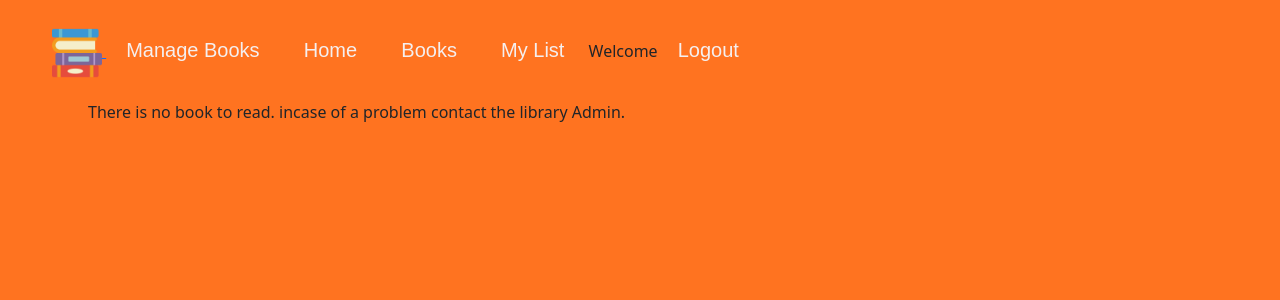
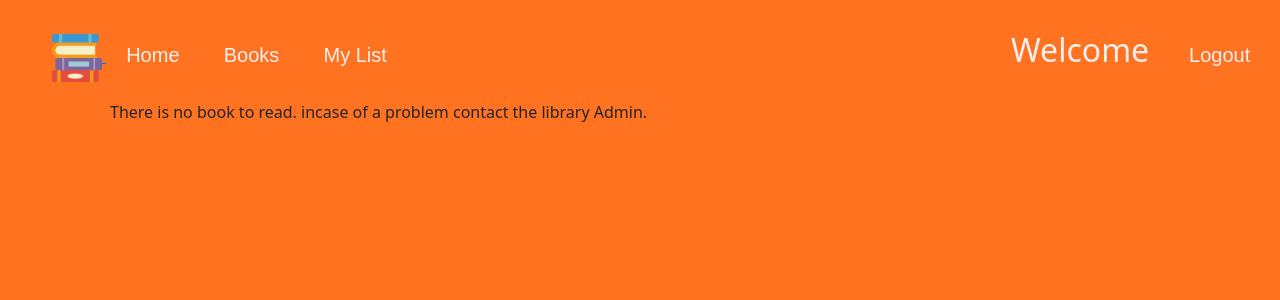
Before and after one commit to Biniam-Mehari/php-1-final-assignment-Library, a PHP site: page /BookView in a window 1280 px wide. Shown: the top 300 px of the page. Run offline with PHP 8.4, Linux system fonts and the light colour scheme; the visitor is signed in with stand-in values (Sample User, id 1); data that the repository does not hold is empty.

Commit message:
update 8

```diff
--- a/app/public/controller/BookController.php
+++ b/app/public/controller/BookController.php
@@ -31,16 +31,15 @@ class BookController
         }
         elseif(isset($_POST["removebook"])){
             $id = $_POST["bookid"];
-            var_dump($id);
-           // $this->bookService->removeBook($id);
+           $this->bookService->removeBook($id);
         }
         elseif(isset($_POST["updatebook"])){
-            $id = $_POST["bookid"];
+            $bookId = $_POST["bookid"];
             $title = $_POST["title"];
             $description = $_POST["description"];
             $author = $_POST["author"];
             $numberOfCopies = $_POST["numberOfCopies"];
-           // $this->bookService->setBook($title,$description,$author,$numberOfCopies);
+            $this->bookService->updateBook($title,$description,$author,$numberOfCopies,$bookId);
         }
 
 
--- a/app/public/css/style1.css
+++ b/app/public/css/style1.css
@@ -60,3 +60,14 @@ ul li a:hover{
 .card{
     margin-bottom: 10px;
 }
+
+
+.row{
+    margin-left: 10px;
+}
+.username{
+    margin-left: 600px;
+    margin-right: 20px;
+    color: #f5efef;
+    font-size:xx-large;
+}
--- a/app/public/css/styleLogin.css
+++ b/app/public/css/styleLogin.css
@@ -71,7 +71,7 @@ span{
   text-align: center;
     background-color: green;
     border-radius: 8px;
-    margin-right: 10px;
+    margin-right: 8px;
 }
 .updatebook{
     color: white;
@@ -79,5 +79,5 @@ span{
     text-align: center;
     background-color: blue;
     border-radius: 8px;
-    margin-right: 10px;
+    margin-right: 8px;
 }
--- a/app/public/service/BookService.php
+++ b/app/public/service/BookService.php
@@ -19,7 +19,7 @@ class BookService extends PDO
     public function getAllBooks()
     {
         //$db = DB::getInstance();
-        $stmt = $this->db->prepare("select bookId,title,description,author,numberOfCopies from Book");
+        $stmt = $this->db->prepare("select bookId,title,description,author,numberOfCopies from Book ORDER BY bookId DESC");
         $stmt->setFetchMode(PDO::FETCH_CLASS, 'Book');
         $stmt->execute();
 
@@ -42,7 +42,7 @@ class BookService extends PDO
 
         );
         $this->insertBook($data);
-       // echo "<script>location.assign('../managebooksview')</script>";
+        echo "<script>location.assign('../managebooksview')</script>";
     }
     public function insertBook($data)
     {
@@ -89,7 +89,7 @@ class BookService extends PDO
         );
 
         $this->insertlendinfo($data);
-     //echo "<script>location.assign('../mylist')</script>";
+     echo "<script>location.assign('../mylist')</script>";
     }
 
     public function insertlendinfo($data)
@@ -118,4 +118,19 @@ class BookService extends PDO
         $stmt = $this->db->prepare("UPDATE LendBook SET returned= :returned WHERE bookId= :bookId AND userId= :userId");
         $stmt->execute(["returned" => $data['returned'], "bookId" => $data['bookId'],  "userId" => $data['userid']]);
     }
+
+
+    public function removeBook($id)
+    {
+        $stmt = $this->db->prepare("Delete from Book WHERE bookId= :bookId");
+        $stmt->execute(["bookId" =>$id]);
+        echo "<script>location.assign('../managebooksview')</script>";
+    }
+
+    public function updateBook($title,$description,$author,$numberOfCopies,$bookId)
+    {
+        $stmt = $this->db->prepare("UPDATE Book SET title= :title, `description`= :description ,author= :author, numberOfCopies= :numberOfCopies WHERE bookId= :bookId");
+        $stmt->execute(["title" => $title, "description" => $description,  "author" => $author, "numberOfCopies" => $numberOfCopies,  "bookId" => $bookId]);
+        echo "<script>location.assign('../managebooksview')</script>";
+    }
 }
--- a/app/public/views/BookView.php
+++ b/app/public/views/BookView.php
@@ -3,8 +3,7 @@ include 'Menubar.php';
 include_once "controller/BookController.php";
 include_once "model/Book.php";
 
-//$bookService = new BookService();
-//$books = $this->bookService->getAllBooks();
+
 echo ('<link href="https://cdn.jsdelivr.net/npm/bootstrap@5.1.3/dist/css/bootstrap.min.css" rel="stylesheet" integrity="sha384-1BmE4kWBq78iYhFldvKuhfTAU6auU8tT94WrHftjDbrCEXSU1oBoqyl2QvZ6jIW3" crossorigin="anonymous">');
 echo (' <link rel="stylesheet" href="css/style1.css">');
 
--- a/app/public/views/ManageBook.php
+++ b/app/public/views/ManageBook.php
@@ -12,7 +12,8 @@ include_once "model/Book.php";
 
 
 <div class="row">
-    <div class="col-sm-6">
+    <div class="col-md-6">
+        <br><br>
         <table class="table" id = 'dsTable' >
             <thead>
                 <tr>
@@ -94,6 +95,7 @@ include_once "model/Book.php";
                 <br>
                 <section id="ErrorMessage"></section>
             </form>
+            <br>
 
 
 
@@ -101,6 +103,7 @@ include_once "model/Book.php";
     </div>
 </div>
 <script src="../js/manageBook.js"></script>
+
 </body>
 
 </html>
--- a/app/public/views/Menubar.php
+++ b/app/public/views/Menubar.php
@@ -29,18 +29,17 @@ session_start();
 
         <?php
         if (isset($_SESSION["user"])) {
-          echo ' <li><a href="managebooksview">Manage Books</a></li>';
+
           echo ' <li><a href="home">Home</a></li>';
           echo ' <li><a href="BookView">Books</a></li>';
-         // echo ' <li><a href="mylist?id='.$_SESSION["user"]->userId.'">My List</a></li>';
           echo ' <li><a href="mylist">My List</a></li>';
           if ($_SESSION["user"]->role === "admin"){
-
+            echo ' <li><a href="managebooksview">Manage Books</a></li>';
           }
-          echo ' <li> Welcome ' . $_SESSION["user"]->firstName . '  ' . $_SESSION["user"]->lastName . '<li>';
+          echo ' <li class="username"> Welcome ' . $_SESSION["user"]->firstName .  '<li>';
           echo '<li><a  href="logout">Logout</a></li>';
         } else {
-          echo ' <li><a href="managebooksview">Manage Books</a></li>';
+
           echo '<li><a href="home">Home</a></li>';
           echo '<li><a href="login">Books</a></li>';
           echo ' <li><a href="login">My List</a></li>';
```
Also changed, not shown: app/public/js/manageBook.js (+10 -0 lines).
